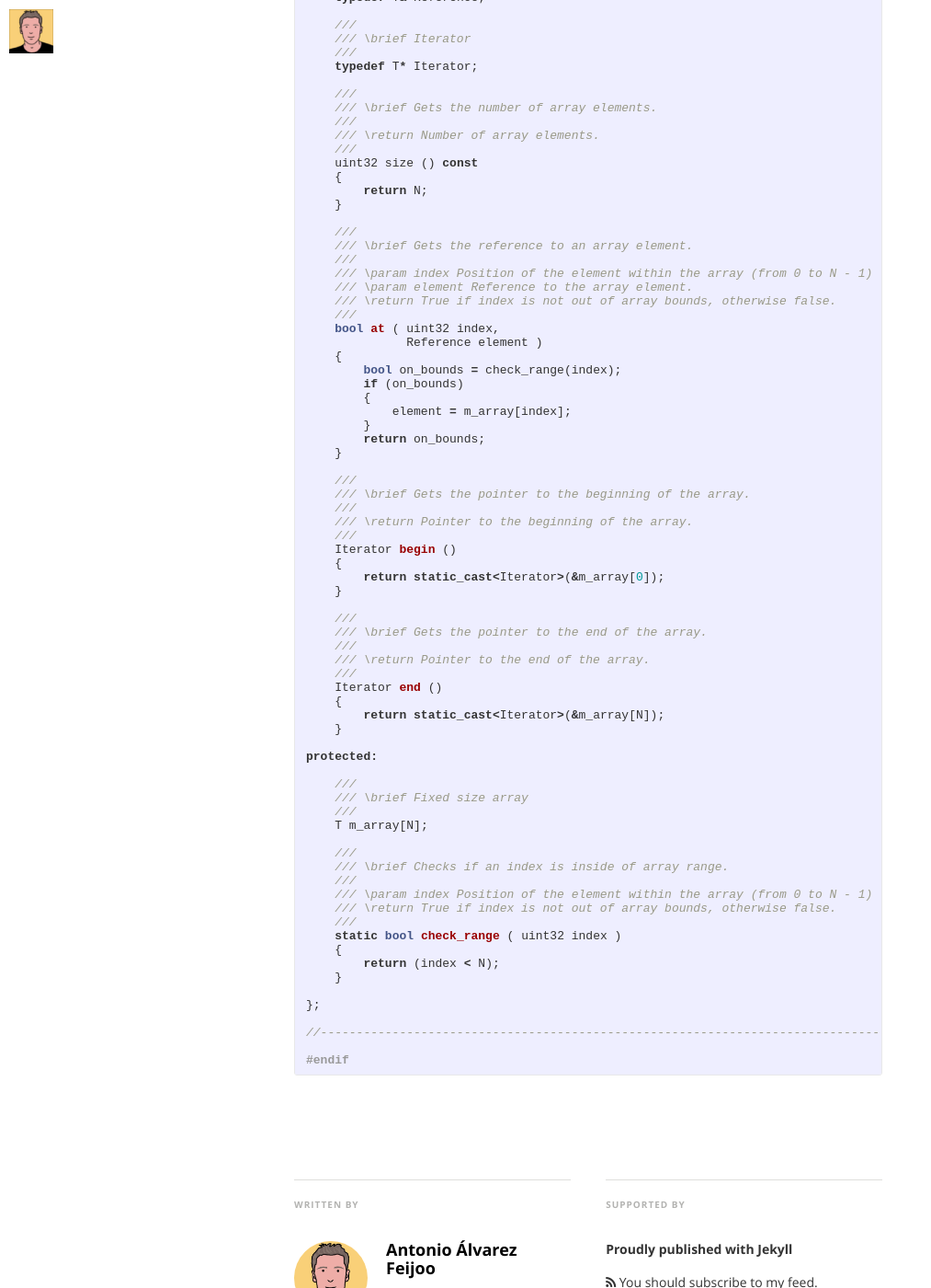
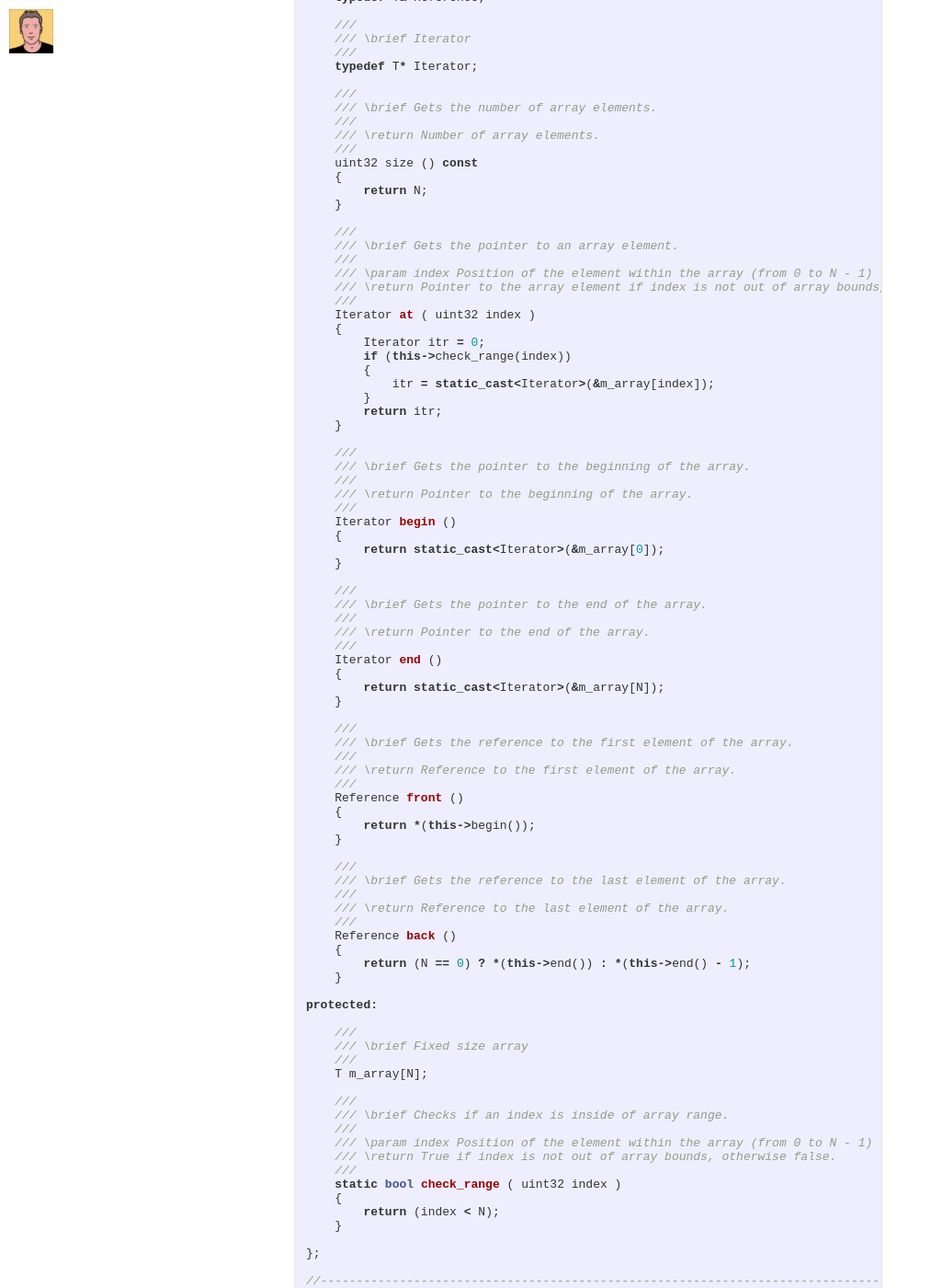
Before and after one commit to aafeijoo/aafeijoo.github.io, a Jekyll site: the page built from _posts/2014-05-30-jsf-av-array.markdown, in a window 1280 px wide and 1400 px high, scrolled down 1127 px. Shown: the whole window at 92% size, without its empty margins (0-1013 px from the left). Built offline with Jekyll 4.4.1, drawn with Linux system fonts in a browser that asks for light colours; some web fonts are replaced; Markdown is read by kramdown in place of the engine named in the settings.

Commit message:
Updated old post

```diff
--- a/_posts/2014-05-30-jsf-av-array.markdown
+++ b/_posts/2014-05-30-jsf-av-array.markdown
@@ -59,21 +59,19 @@ public:
     }
 
     ///
-    /// \brief Gets the reference to an array element.
+    /// \brief Gets the pointer to an array element.
     ///
     /// \param index Position of the element within the array (from 0 to N - 1)
-    /// \param element Reference to the array element.
-    /// \return True if index is not out of array bounds, otherwise false.
+    /// \return Pointer to the array element if index is not out of array bounds, otherwise 0.
     ///
-    bool at ( uint32 index,
-              Reference element )
+    Iterator at ( uint32 index )
     {
-        bool on_bounds = check_range(index);
-        if (on_bounds)
+        Iterator itr = 0;
+        if (this->check_range(index))
         {
-            element = m_array[index];
+            itr = static_cast<Iterator>(&m_array[index]);
         }
-        return on_bounds;
+        return itr;
     }
 
     ///
@@ -94,6 +92,26 @@ public:
     Iterator end ()
     {
         return static_cast<Iterator>(&m_array[N]);
+    }
+
+    ///
+    /// \brief Gets the reference to the first element of the array.
+    ///
+    /// \return Reference to the first element of the array.
+    ///
+    Reference front ()
+    {
+        return *(this->begin());
+    }
+
+    ///
+    /// \brief Gets the reference to the last element of the array.
+    ///
+    /// \return Reference to the last element of the array.
+    ///
+    Reference back ()
+    {
+        return (N == 0) ? *(this->end()) : *(this->end() - 1);
     }
 
 protected:
```
